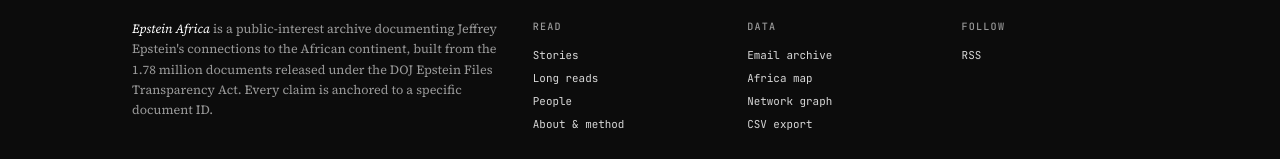
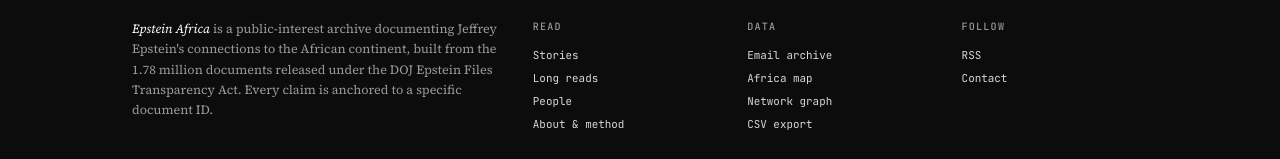
Before and after one commit to maza45/epstein-africa, a Next.js app in the folder web/: page /stories in a window 1280 px wide. Shown: the part 5629-5788 px from the top of the page. Built offline with nearby package versions, Linux system fonts and the light colour scheme.

Commit message:
Add footer contact link

```diff
--- a/web/components/Footer.js
+++ b/web/components/Footer.js
@@ -67,6 +67,15 @@
             <li>
               <a href="/rss.xml">{copy.followRss}</a>
             </li>
+            <li>
+              <Link
+                href="/about#contact"
+                locale={loc}
+                data-umami-event="footer_contact_click"
+              >
+                {copy.followContact}
+              </Link>
+            </li>
           </ul>
         </div>
       </div>
--- a/web/pages/about.js
+++ b/web/pages/about.js
@@ -103,7 +103,7 @@
             if (body.includes("{email}")) {
               const [before, after] = body.split("{email}");
               return (
-                <div key={section.heading}>
+                <div key={section.heading} id="contact">
                   <h2>{section.heading}</h2>
                   <p>
                     {before}
```
Also changed, not shown: web/lib/i18n.js.
